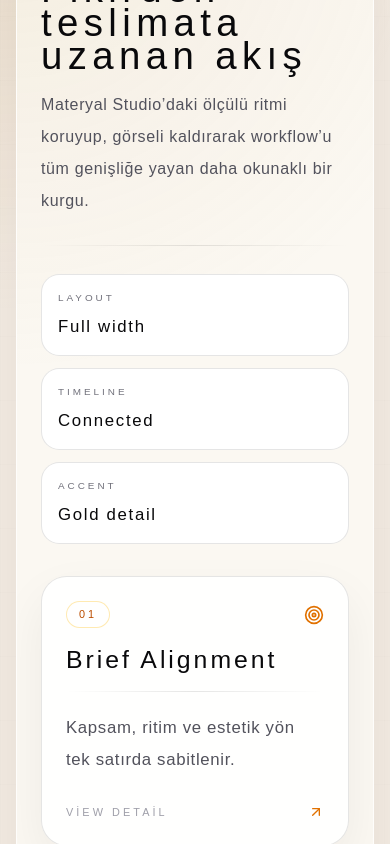
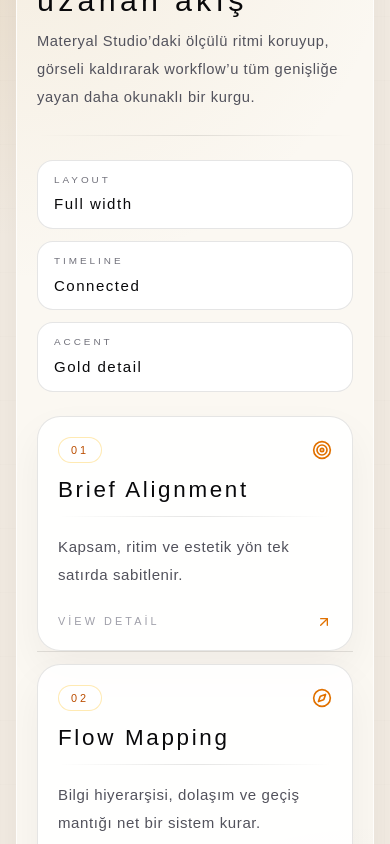
Before and after one commit to deqoin-website/Deqoin-new, a Next.js app: page / in a window 390 px wide. Shown: the part 1020-1864 px from the top of the page. Built offline with nearby package versions, Linux system fonts and the light colour scheme; no server answers; the database is empty; a web font is replaced by a local one.

Commit message:
compact workflow section spacing

```diff
--- a/components/WorkflowSection.tsx
+++ b/components/WorkflowSection.tsx
@@ -46,8 +46,8 @@ function WorkflowStepCard({ step }: { step: WorkflowStep }) {
   return (
     <HoverCard>
       <HoverCardTrigger asChild>
-        <Card className="group h-full !overflow-hidden !rounded-[1.6rem] !border-black/10 !bg-white/88 !shadow-[0_20px_50px_rgba(34,24,14,0.06)] !backdrop-blur-none transition-all duration-500 ease-out hover:-translate-y-1 hover:!border-amber-400/35 hover:!shadow-[0_26px_60px_rgba(34,24,14,0.1)]">
-          <CardHeader className="flex h-full flex-col gap-5 p-6 md:p-7">
+        <Card className="group h-full !overflow-hidden !rounded-[1.45rem] !border-black/10 !bg-white/88 !shadow-[0_18px_40px_rgba(34,24,14,0.05)] !backdrop-blur-none transition-all duration-500 ease-out hover:-translate-y-1 hover:!border-amber-400/35 hover:!shadow-[0_22px_52px_rgba(34,24,14,0.08)]">
+          <CardHeader className="flex h-full flex-col gap-4 p-5 md:p-6">
             <div className="flex items-center justify-between gap-4">
               <Badge
                 variant="outline"
@@ -58,13 +58,13 @@ function WorkflowStepCard({ step }: { step: WorkflowStep }) {
               <Icon className="h-5 w-5 text-amber-600 transition-transform duration-500 group-hover:-translate-y-0.5 group-hover:translate-x-0.5 group-hover:text-amber-500" />
             </div>
 
-            <CardTitle className="font-[family-name:var(--font-smooch)] text-[1.55rem] font-light leading-[0.95] tracking-[0.12em] text-zinc-950 md:text-[1.75rem]">
+            <CardTitle className="font-[family-name:var(--font-smooch)] text-[1.4rem] font-light leading-[0.95] tracking-[0.12em] text-zinc-950 md:text-[1.55rem]">
               {step.title}
             </CardTitle>
 
             <Separator className="bg-gradient-to-r from-transparent via-black/10 to-transparent" />
 
-            <CardDescription className="max-w-[23rem] font-[family-name:var(--font-smooch)] text-[1.05rem] font-light leading-8 tracking-[0.04em] text-zinc-600">
+            <CardDescription className="max-w-[22rem] font-[family-name:var(--font-smooch)] text-[0.94rem] font-light leading-7 tracking-[0.04em] text-zinc-600">
               {step.description}
             </CardDescription>
 
@@ -79,7 +79,7 @@ function WorkflowStepCard({ step }: { step: WorkflowStep }) {
       </HoverCardTrigger>
 
       <HoverCardContent className="border-amber-400/20 bg-zinc-950/98 text-zinc-200">
-        <p className="font-[family-name:var(--font-smooch)] text-[0.95rem] font-light leading-7 tracking-[0.04em]">
+        <p className="font-[family-name:var(--font-smooch)] text-[0.88rem] font-light leading-6 tracking-[0.04em]">
           {step.note}
         </p>
       </HoverCardContent>
@@ -105,10 +105,10 @@ export default function WorkflowSection({
         <div className="absolute inset-0 bg-[linear-gradient(to_right,rgba(17,17,17,0.03)_1px,transparent_1px),linear-gradient(to_bottom,rgba(17,17,17,0.03)_1px,transparent_1px)] bg-[size:4rem_4rem] opacity-35" />
       </div>
 
-      <div className="relative mx-auto flex h-full w-full max-w-[96rem] flex-col px-4 py-4 md:px-8 md:py-6 lg:px-10 lg:py-10">
-        <Card className="relative flex h-full flex-col overflow-hidden !rounded-[2rem] !border-white/70 !bg-[#fbf8f2] !shadow-[0_24px_70px_rgba(34,24,14,0.08)]">
+      <div className="relative mx-auto flex h-full w-full max-w-[90rem] flex-col px-4 py-3 md:px-7 md:py-5 lg:px-9 lg:py-8">
+        <Card className="relative flex h-full flex-col overflow-hidden !rounded-[1.75rem] !border-white/70 !bg-[#fbf8f2] !shadow-[0_18px_52px_rgba(34,24,14,0.07)]">
           <div className="absolute inset-0 bg-[radial-gradient(circle_at_top_left,rgba(198,159,95,0.12),transparent_28%),radial-gradient(circle_at_bottom_right,rgba(17,17,17,0.04),transparent_30%)]" />
-          <CardHeader className="relative flex-none p-6 pb-4 md:p-8 md:pb-5">
+          <CardHeader className="relative flex-none p-5 pb-3 md:p-6 md:pb-4">
             <div className="flex items-start justify-between gap-4">
               <div className="max-w-4xl">
                 <Badge
@@ -117,10 +117,10 @@ export default function WorkflowSection({
                 >
                   İş Akış Süreci
                 </Badge>
-                <CardTitle className="mt-4 font-[family-name:var(--font-smooch)] text-[clamp(2.4rem,5vw,4.8rem)] font-light leading-[0.88] tracking-[0.14em] text-zinc-950">
+                <CardTitle className="mt-3 font-[family-name:var(--font-smooch)] text-[clamp(1.9rem,4vw,3.5rem)] font-light leading-[0.9] tracking-[0.14em] text-zinc-950">
                   Fikirden teslimata uzanan akış
                 </CardTitle>
-                <CardDescription className="mt-4 max-w-3xl font-[family-name:var(--font-smooch)] text-[1rem] font-light leading-8 tracking-[0.04em] text-zinc-600">
+                <CardDescription className="mt-3 max-w-3xl font-[family-name:var(--font-smooch)] text-[0.92rem] font-light leading-7 tracking-[0.04em] text-zinc-600">
                   Materyal Studio’daki ölçülü ritmi koruyup, görseli kaldırarak
                   workflow’u tüm genişliğe yayan daha okunaklı bir kurgu.
                 </CardDescription>
@@ -131,19 +131,19 @@ export default function WorkflowSection({
               </span>
             </div>
 
-            <Separator className="mt-5 bg-gradient-to-r from-transparent via-black/10 to-transparent" />
+            <Separator className="mt-4 bg-gradient-to-r from-transparent via-black/10 to-transparent" />
 
-            <div className="mt-5 grid grid-cols-1 gap-3 sm:grid-cols-3">
+            <div className="mt-4 grid grid-cols-1 gap-3 sm:grid-cols-3">
               {[
                 { label: "LAYOUT", value: "Full width" },
                 { label: "TIMELINE", value: "Connected" },
                 { label: "ACCENT", value: "Gold detail" },
               ].map((item) => (
-                <div key={item.label} className="rounded-[1.15rem] border border-black/10 bg-white px-4 py-4">
+                <div key={item.label} className="rounded-[1rem] border border-black/10 bg-white px-4 py-3">
                   <p className="text-[0.62rem] uppercase tracking-[0.3em] text-zinc-500">
                     {item.label}
                   </p>
-                  <p className="mt-2 font-[family-name:var(--font-smooch)] text-[1.05rem] font-light tracking-[0.1em] text-zinc-950">
+                  <p className="mt-1.5 font-[family-name:var(--font-smooch)] text-[0.94rem] font-light tracking-[0.1em] text-zinc-950">
                     {item.value}
                   </p>
                 </div>
@@ -151,14 +151,14 @@ export default function WorkflowSection({
             </div>
           </CardHeader>
 
-          <CardContent className="relative flex flex-1 flex-col px-6 pb-6 pt-4 md:px-8 md:pb-8 md:pt-5">
-            <div className="relative mb-5 hidden h-px w-full bg-gradient-to-r from-transparent via-amber-400/35 to-transparent md:block">
+          <CardContent className="relative flex flex-1 flex-col px-5 pb-5 pt-3 md:px-6 md:pb-6 md:pt-4">
+            <div className="relative mb-4 hidden h-px w-full bg-gradient-to-r from-transparent via-amber-400/35 to-transparent md:block">
               <div className="absolute left-[16.66%] top-1/2 h-3 w-3 -translate-x-1/2 -translate-y-1/2 rounded-full border border-amber-500/40 bg-[#fbf8f2]" />
               <div className="absolute left-1/2 top-1/2 h-3 w-3 -translate-x-1/2 -translate-y-1/2 rounded-full border border-amber-500/40 bg-[#fbf8f2]" />
               <div className="absolute left-[83.33%] top-1/2 h-3 w-3 -translate-x-1/2 -translate-y-1/2 rounded-full border border-amber-500/40 bg-[#fbf8f2]" />
             </div>
 
-            <div className="grid flex-1 grid-cols-1 gap-4 md:grid-cols-3 md:gap-5">
+            <div className="grid flex-1 grid-cols-1 gap-3 md:grid-cols-3 md:gap-4">
               {WORKFLOW_STEPS.map((step, index) => (
                 <div
                   key={step.id}
@@ -169,7 +169,7 @@ export default function WorkflowSection({
               ))}
             </div>
 
-            <div className="mt-5 flex items-center justify-between gap-4 border-t border-black/10 pt-5">
+            <div className="mt-4 flex items-center justify-between gap-4 border-t border-black/10 pt-4">
               <span className="font-[family-name:var(--font-smooch)] text-[0.68rem] uppercase tracking-[0.3em] text-zinc-500">
                 Quiet luxury workflow
               </span>
```
